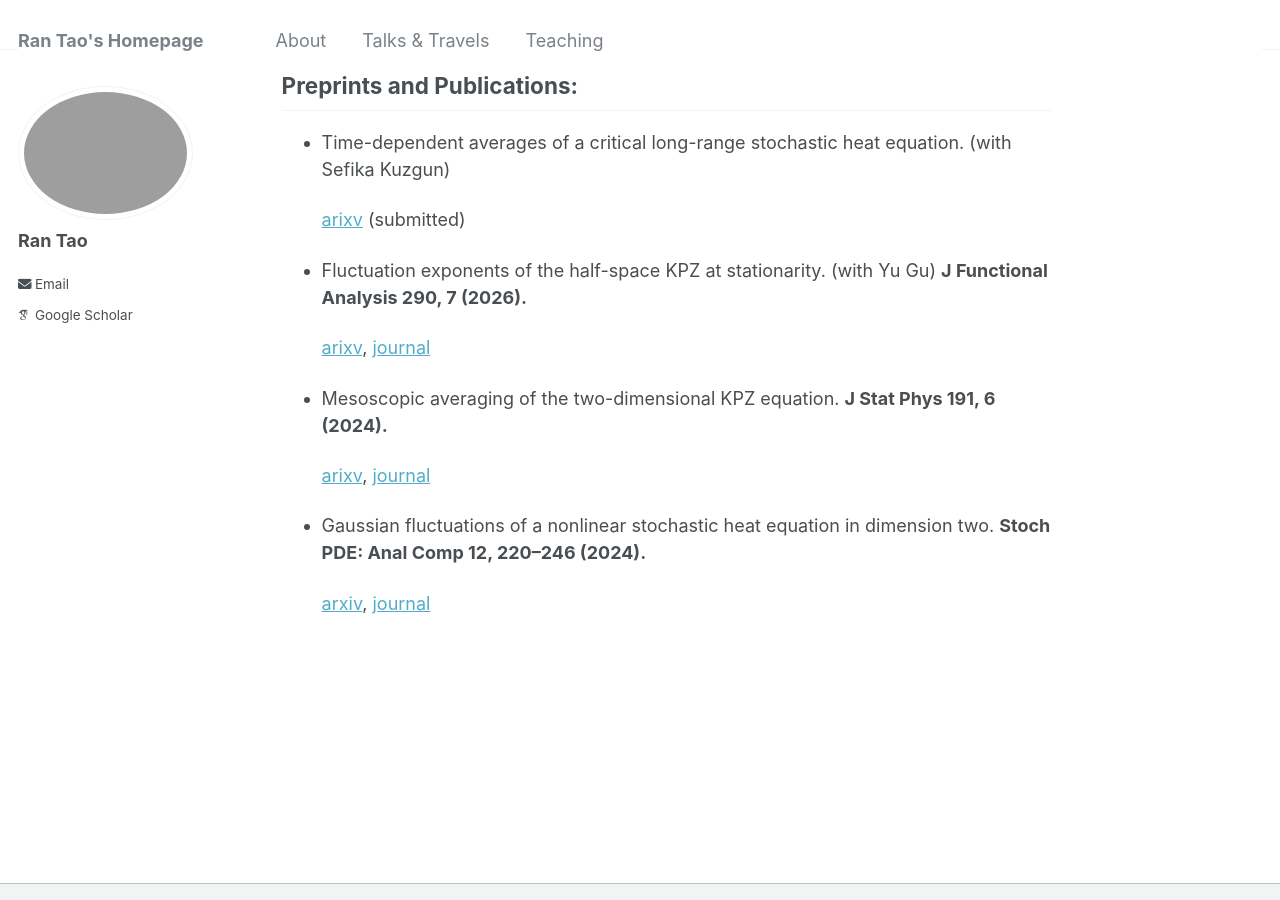
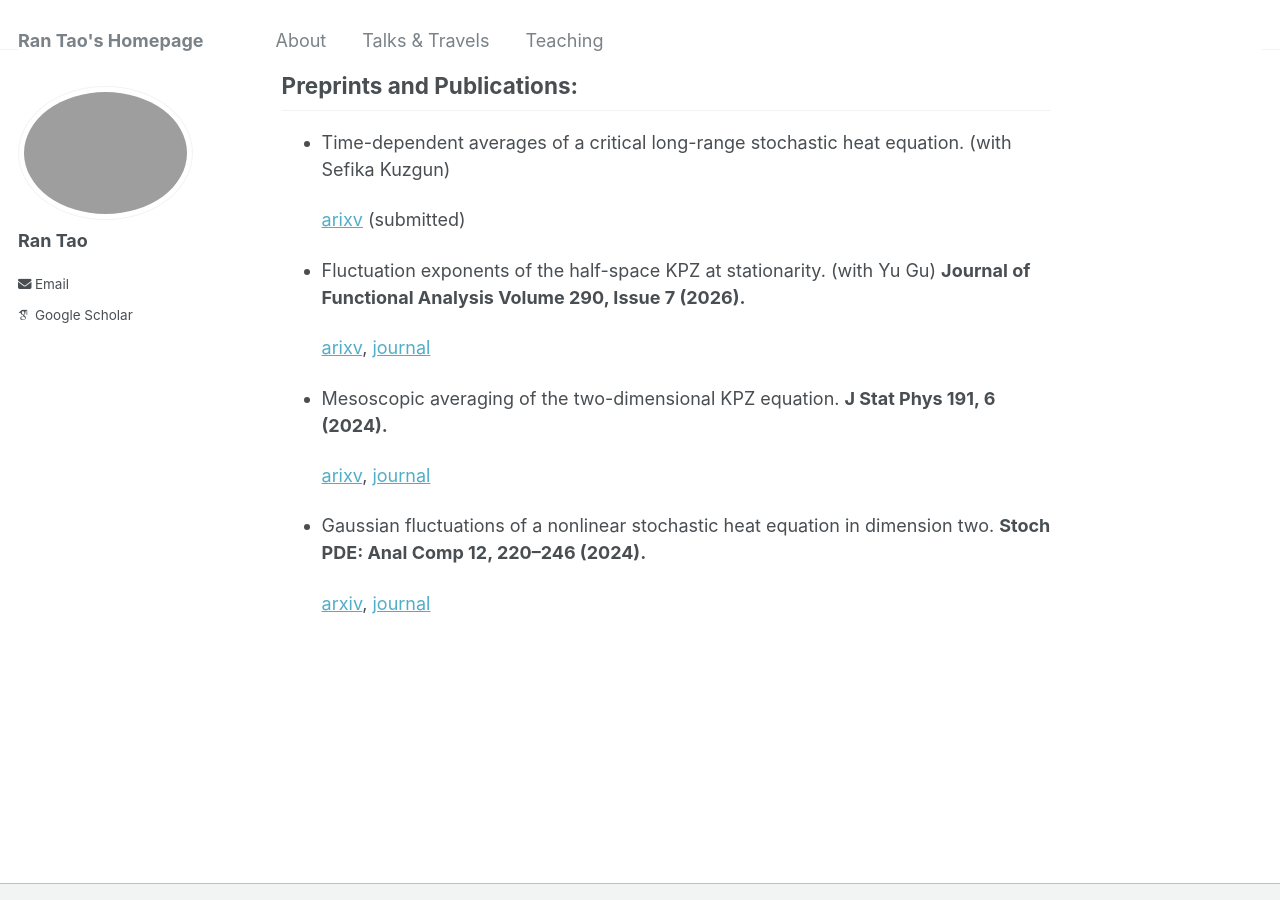
Before and after one commit to rantao16/rantao16.github.io, a Jekyll site: the page built from _pages/about.md, in a window 1280 px wide and 900 px high, scrolled down 519 px. Built offline with Jekyll 4.4.1, drawn with Linux system fonts in a browser that asks for light colours; some web fonts are replaced.

Commit message:
Update about.md

```diff
--- a/_pages/about.md
+++ b/_pages/about.md
@@ -22,7 +22,7 @@ Preprints and Publications:
 
   [arixv](https://arxiv.org/pdf/2411.09058.pdf) (submitted)
 
-* Fluctuation exponents of the half-space KPZ at stationarity. (with Yu Gu) <b>J Functional Analysis 290, 7 (2026).</b>
+* Fluctuation exponents of the half-space KPZ at stationarity. (with Yu Gu) <b>Journal of Functional Analysis Volume 290, Issue 7 (2026).</b>
 
   [arixv](https://arxiv.org/pdf/2410.01653.pdf), [journal](https://www.sciencedirect.com/science/article/pii/S0022123625004975)
 
```
